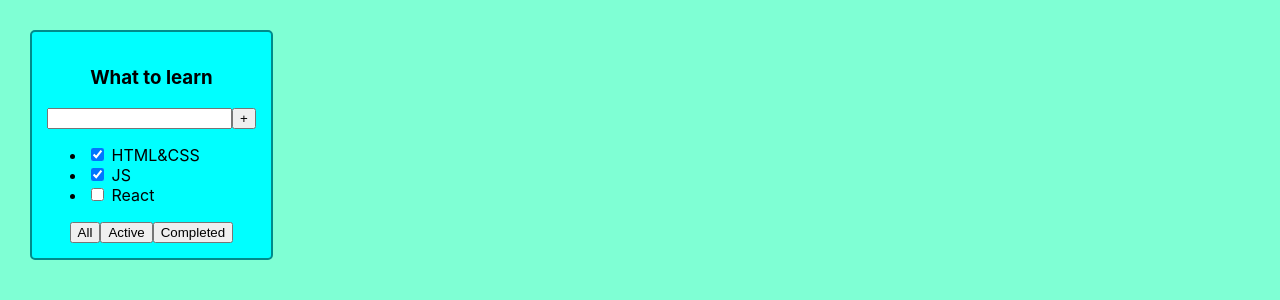
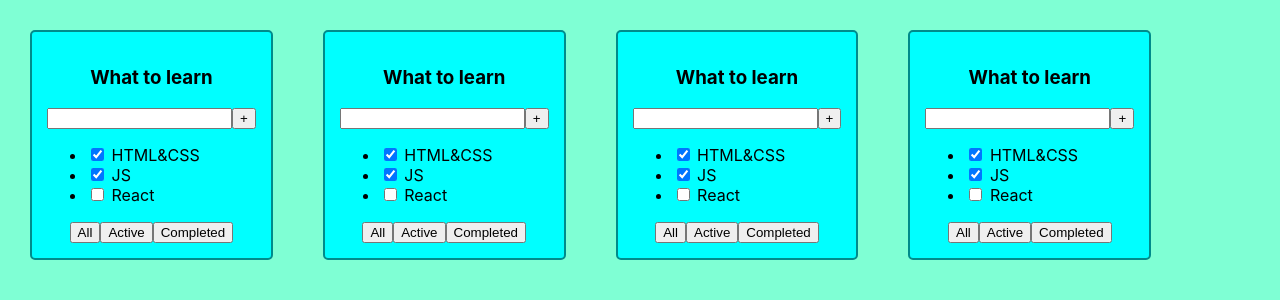
Before and after one commit to igor-minaev/todolist, a React (Create React App) app: page / in a window 1280 px wide. Shown: the top 300 px of the page. Built offline with nearby package versions, Linux system fonts and the light colour scheme.

Commit message:
create TodoList component

```diff
--- a/src/App.tsx
+++ b/src/App.tsx
@@ -1,10 +1,11 @@
 import React from 'react';
 import './App.css';
+import {TodoList} from './TodoList';
 
 function App() {
     return (
         <div className="App">
-            <div className='todolist'>
+            <div className="todolist">
                 <h3>What to learn</h3>
                 <div>
                     <input/>
@@ -21,6 +22,9 @@
                     <button>Completed</button>
                 </div>
             </div>
+            <TodoList/>
+            <TodoList/>
+            <TodoList/>
         </div>
     );
 }
--- /dev/null
+++ b/src/TodoList.tsx
@@ -0,0 +1,23 @@
+import React from 'react';
+
+export const TodoList = () => {
+    return (
+        <div className="todolist">
+            <h3>What to learn</h3>
+            <div>
+                <input/>
+                <button>+</button>
+            </div>
+            <ul>
+                <li><input type="checkbox" checked={true}/> <span>HTML&CSS</span></li>
+                <li><input type="checkbox" checked={true}/> <span>JS</span></li>
+                <li><input type="checkbox" checked={false}/> <span>React</span></li>
+            </ul>
+            <div>
+                <button>All</button>
+                <button>Active</button>
+                <button>Completed</button>
+            </div>
+        </div>
+    );
+};
```
